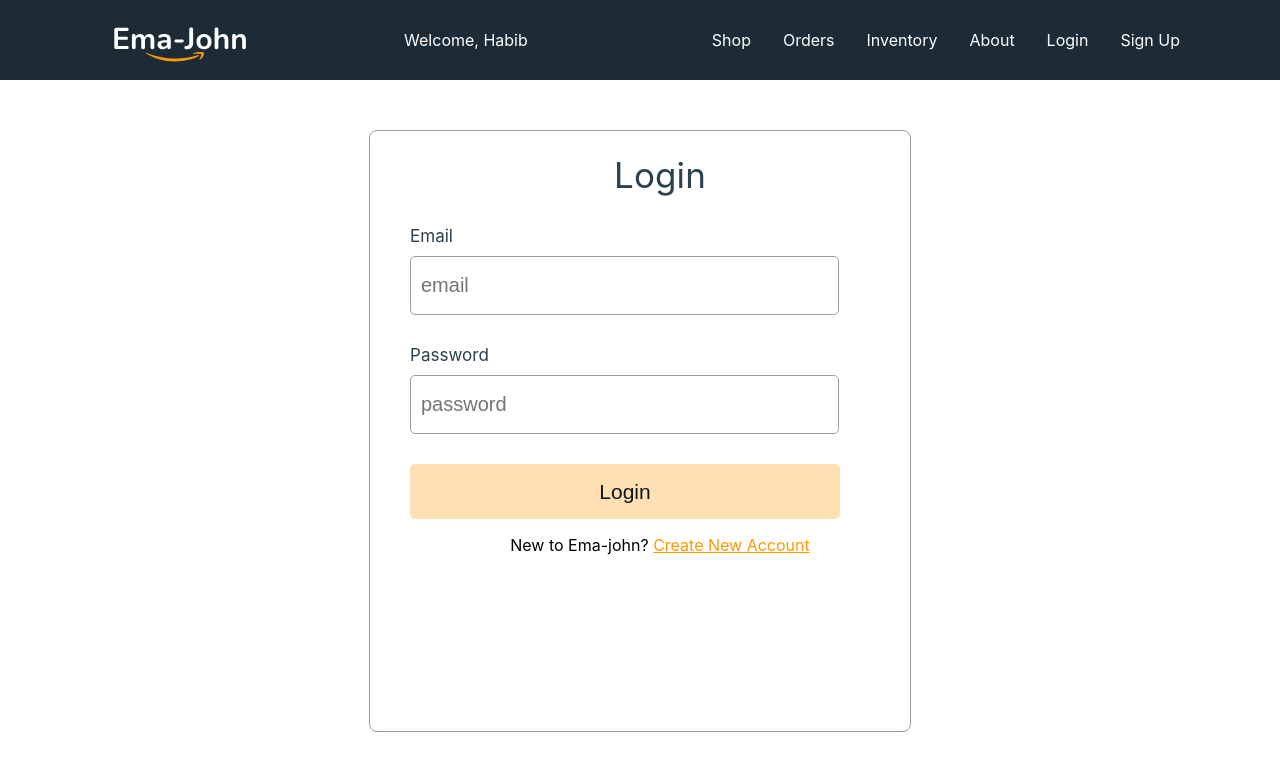
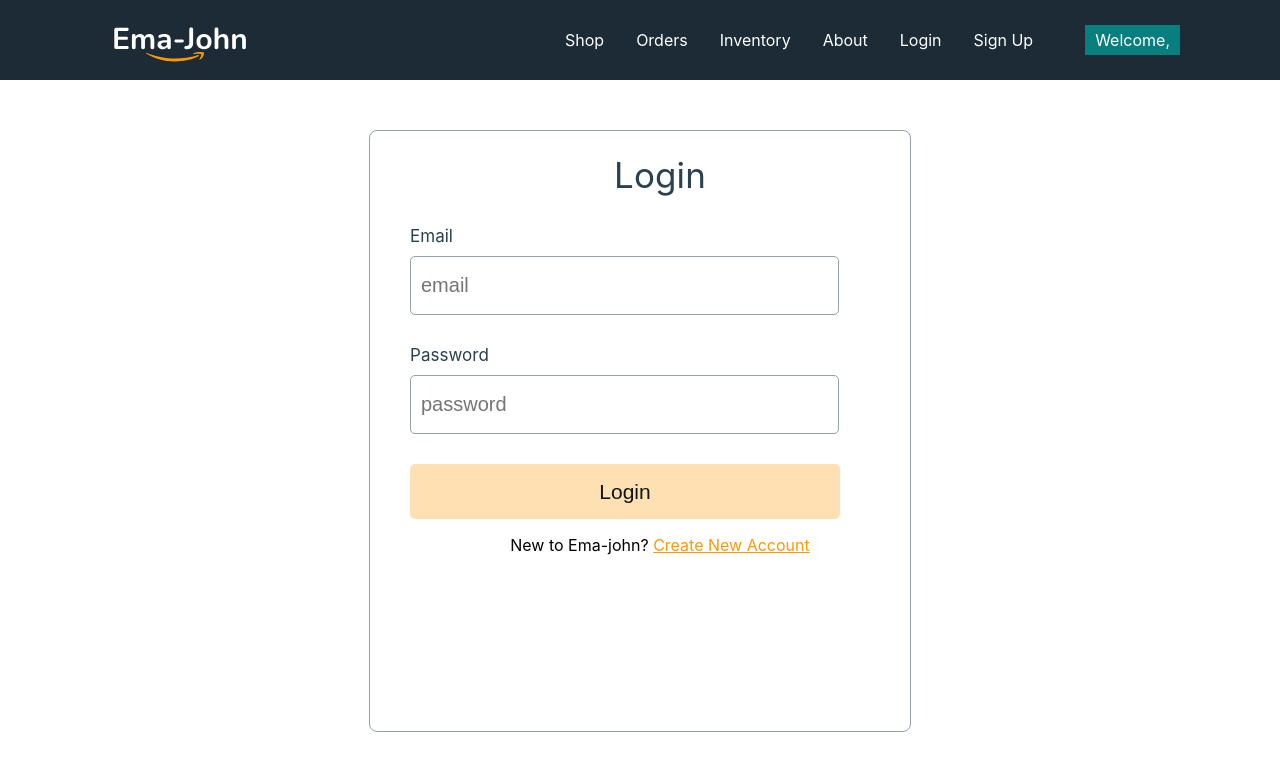
Before and after one commit to EhsanEIK/ema-john-simple-website, a React (Create React App) app: page /login in a window 1280 px wide. Shown: the top 770 px of the page. Built offline with nearby package versions, Linux system fonts and the light colour scheme.

Commit message:
implemented log out functionality with firebase in Header.Js file

```diff
--- a/src/components/Header/Header.css
+++ b/src/components/Header/Header.css
@@ -11,7 +11,7 @@
 .header a {
     text-decoration: none;
     color: white;
-    margin-left: 32px;
+    margin-right: 32px;
 }
 
 .header a:hover {
@@ -19,5 +19,9 @@
 }
 
 .user-name {
+    display: inline-block;
     color: white;
+    background-color: rgb(8, 126, 126);
+    padding: 5px 10px;
+    margin-left: 20px;
 }
--- a/src/components/Header/Header.js
+++ b/src/components/Header/Header.js
@@ -5,19 +5,27 @@ import logo from '../../images/Logo.svg'
 import './Header.css'
 
 const Header = () => {
-    const { user } = useContext(AuthContext);
+    const { user, logOut } = useContext(AuthContext);
+
+    const handleLogout = () => {
+        logOut().then(r => { }).catch(error => console.error(error));
+    }
 
     return (
         <nav className='header'>
             <img src={logo} alt="logo" />
-            <p className='user-name'>Welcome, {user}</p>
             <div>
                 <Link to="/">Shop</Link>
                 <Link to="/orders">Orders</Link>
                 <Link to="/inventory">Inventory</Link>
                 <Link to="/about">About</Link>
-                <Link to="/login">Login</Link>
-                <Link to="/signup">Sign Up</Link>
+                {user?.email ? <input onClick={handleLogout} type="submit" value="Log Out" />
+                    : <>
+                        <Link to="/login">Login</Link>
+                        <Link to="/signup">Sign Up</Link>
+                    </>
+                }
+                <p className='user-name'>Welcome, {user?.email || user?.displayName}</p>
             </div>
         </nav>
     );
--- a/src/contexts/UserContext.js
+++ b/src/contexts/UserContext.js
@@ -1,6 +1,6 @@
 import React, { createContext, useState } from 'react';
 import app from '../firebase/firebase.config';
-import { createUserWithEmailAndPassword, getAuth, signInWithEmailAndPassword } from 'firebase/auth';
+import { createUserWithEmailAndPassword, getAuth, signInWithEmailAndPassword, signOut } from 'firebase/auth';
 
 export const AuthContext = createContext();
 const auth = getAuth(app);
@@ -16,7 +16,11 @@ const UserContext = ({ children }) => {
         return signInWithEmailAndPassword(auth, email, pass);
     }
 
-    const authInfo = { user, createUser, logIn };
+    const logOut = () => {
+        return signOut(auth);
+    }
+
+    const authInfo = { user, createUser, logIn, logOut };
 
     return (
         <AuthContext.Provider value={authInfo}>
```
